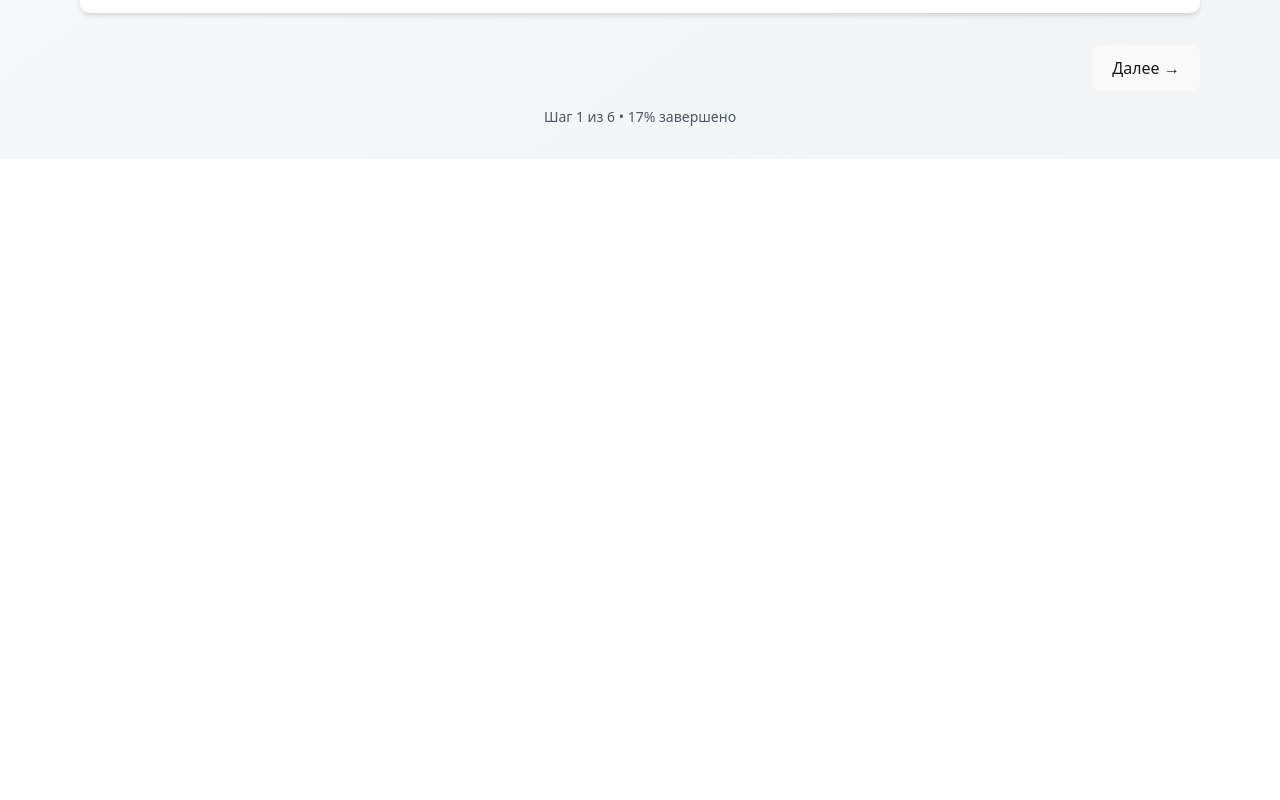
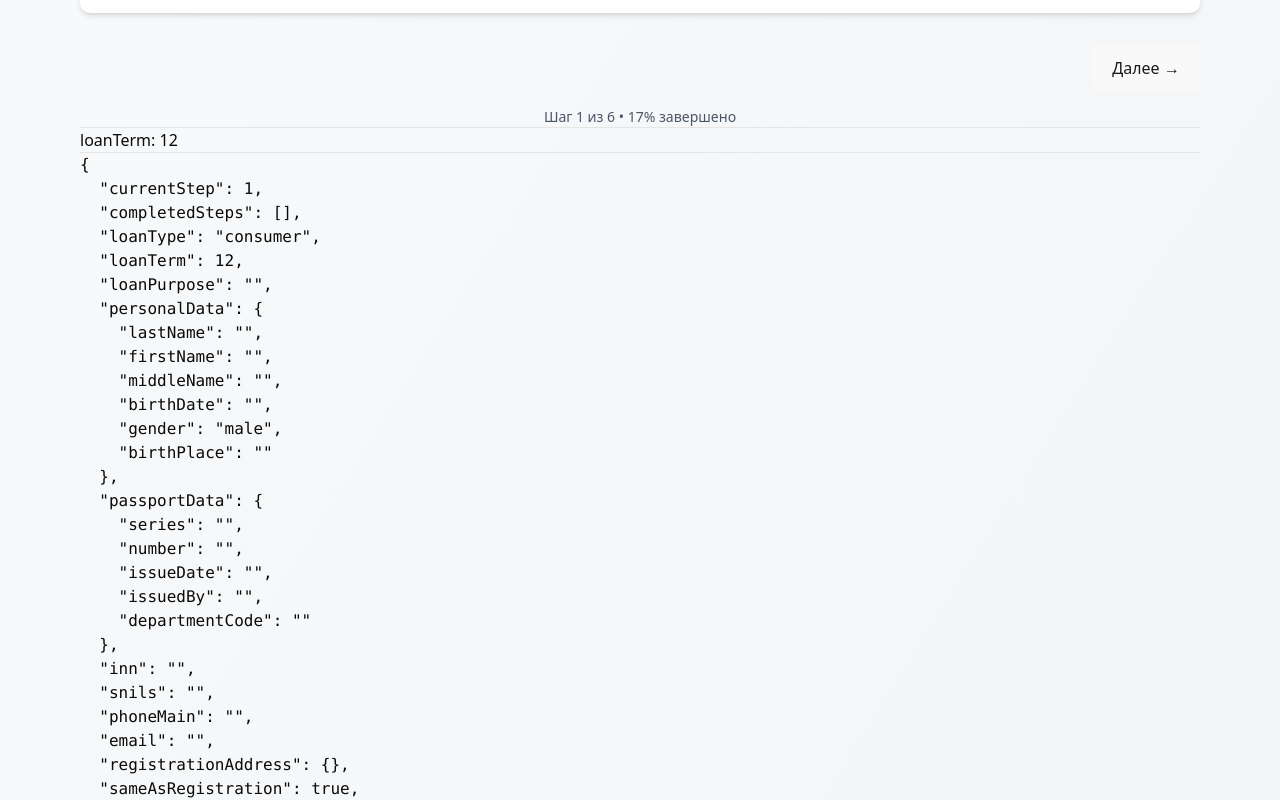
Before and after one commit to AlexandrBukhtatyy/react-forms, a React (Vite) app: page /form2 in a window 1280 px wide. Shown: the part 780-1580 px from the top of the page. Before the commit the page ends 939 px from the top, so only its background shows below. Built offline with nearby package versions, Linux system fonts and the light colour scheme.

Commit message:
add form model view

```diff
--- a/src/domains/credit-applications/form/components/CreditApplicationForm.tsx
+++ b/src/domains/credit-applications/form/components/CreditApplicationForm.tsx
@@ -82,6 +82,16 @@ function CreditApplicationForm() {
       <div className="mt-4 text-center text-sm text-gray-600">
         Шаг {currentStep} из 6 • {Math.round((currentStep / 6) * 100)}% завершено
       </div>
+
+      {/* Значение формы */}
+      <hr />
+      loanTerm: {form.loanTerm.value}
+      <hr />
+      {/* Значение формы */}
+      <pre>
+        {JSON.stringify(form.value, null, '  ')}
+      </pre>
+
     </div>
   );
 }
```
